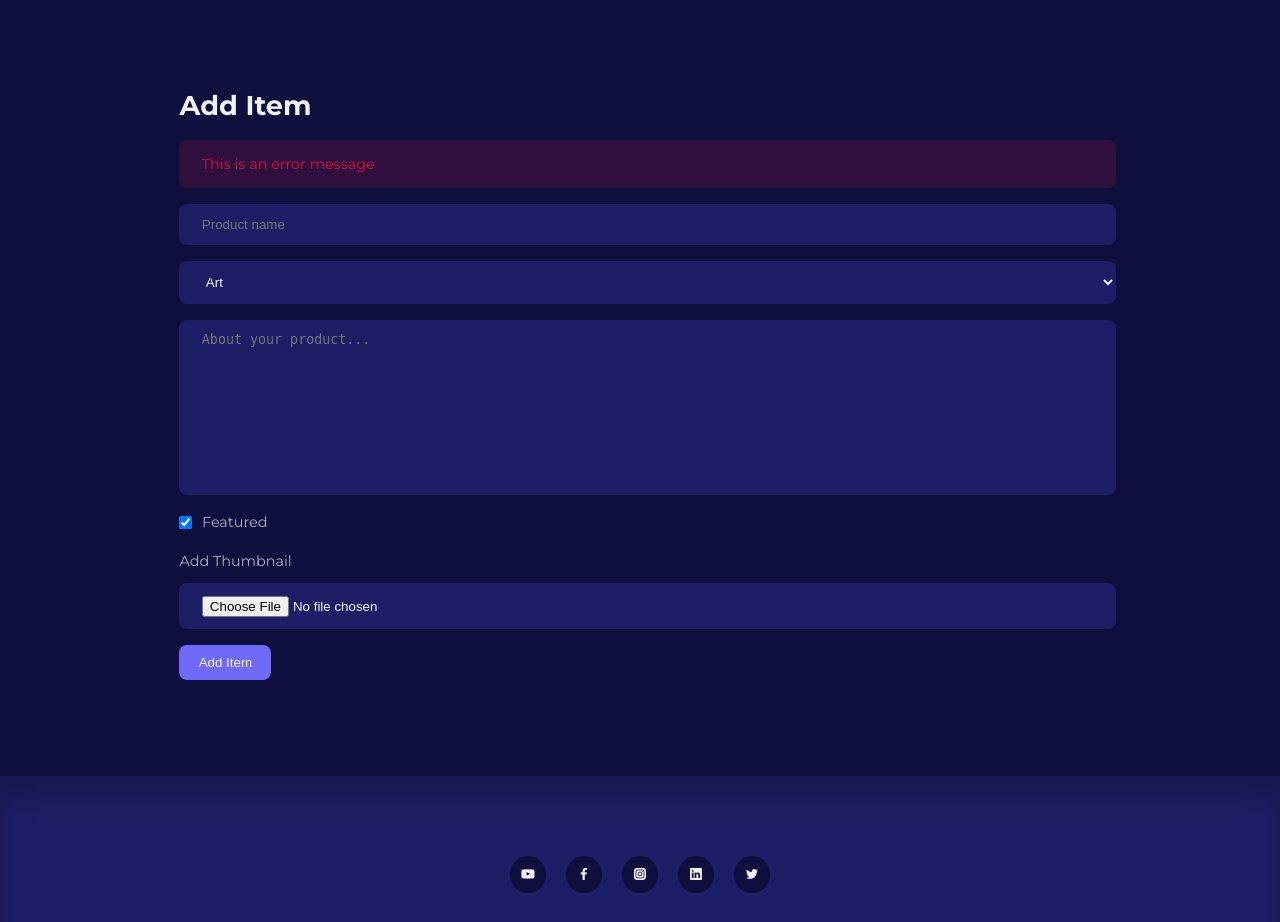
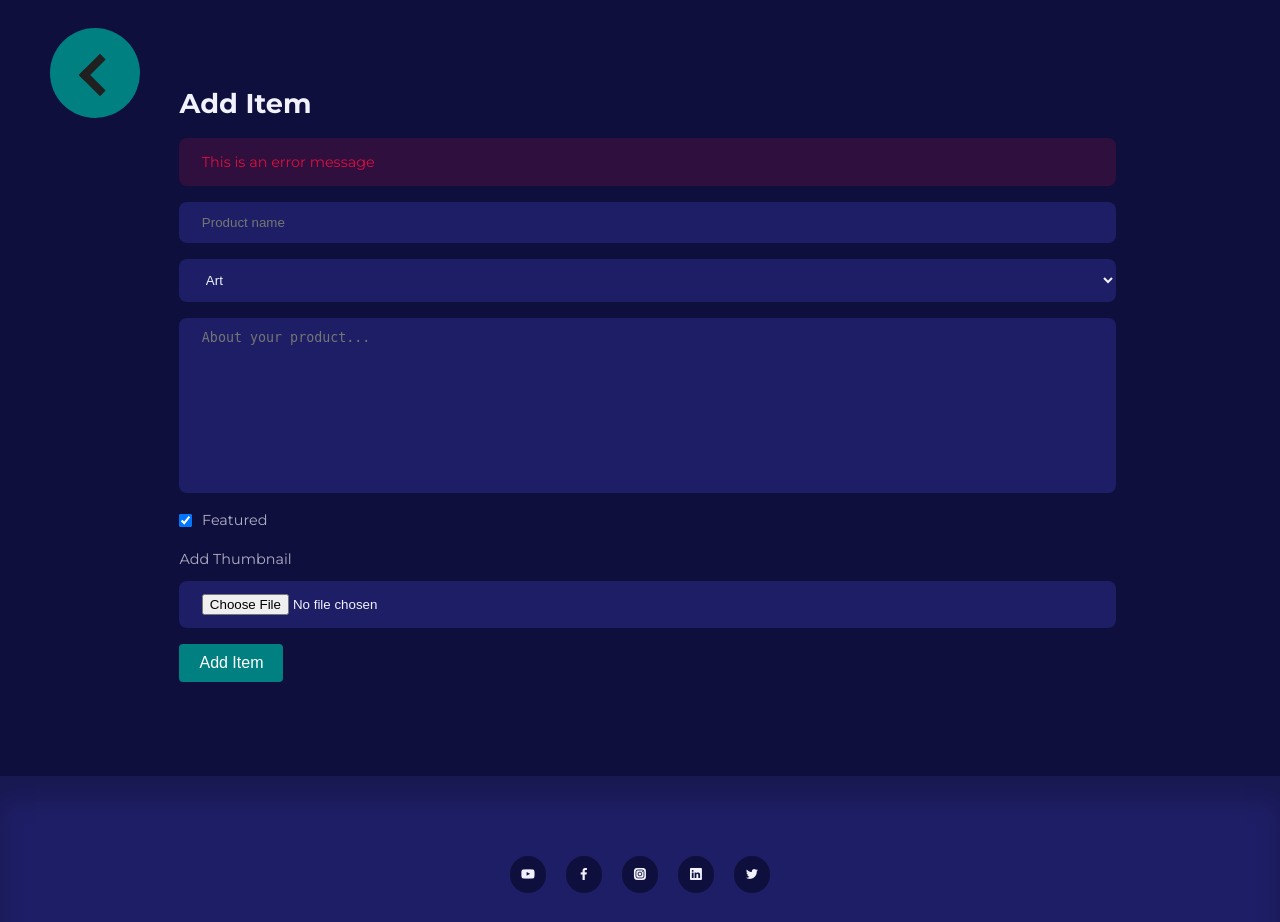
Before and after one commit to kyisinle/Pen-Ur-Blog, a PHP site: page /add-item.html in a window 1280 px wide. Shown: the part 72-994 px from the top of the page. Run offline with PHP 8.4, Linux system fonts and the light colour scheme.

Commit message:
style.css

```diff
--- a/blog/style.css
+++ b/blog/style.css
@@ -12,19 +12,17 @@
     --color-gray-200: rgba(242, 242, 254, 0.7);
     --color-white: #f2f2fe;
     --color-bg: #0f0f3e;
-
     --transition: all 300ms ease;
-
     --container-width-lg: 74%;
     --container-width-md: 88%;
     --form-width: 40%;
-
     --card-border-radius-1: 0.3rem;
     --card-border-radius-2: 0.5rem;
     --card-border-radius-3: 0.8rem;
     --card-border-radius-4: 2rem;
     --card-border-radius-5: 5rem;
 }
+
 
 /* ==============================  GENERAL ========================== */
 
@@ -59,7 +57,11 @@ section {
     width: 100vw;
 }
 
-h1,h2,h3,h4,h5 {
+h1,
+h2,
+h3,
+h4,
+h5 {
     color: var(--color-white);
     line-height: 1.3;
 }
@@ -83,7 +85,7 @@ h4 {
     font-size: 1rem;
 }
 
-a{
+a {
     color: var(--color-white);
     transition: var(--transition);
 }
@@ -94,6 +96,7 @@ img {
     object-fit: cover;
 }
 
+
 /* ==============================  NAV ========================== */
 
 nav {
@@ -103,11 +106,11 @@ nav {
     position: fixed;
     top: 0;
     z-index: 10;
-    box-shadow: 0 1rem 1rem rgba(0, 0, 0, 0,2);
+    box-shadow: 0 1rem 1rem rgba(0, 0, 0, 0, 2);
 }
 
 nav button {
-    display:none;
+    display: none;
 }
 
 .nav__container {
@@ -153,7 +156,7 @@ nav button {
     transition: var(--transition);
 }
 
-.nav__profile:hover > ul {
+.nav__profile:hover>ul {
     visibility: visible;
     opacity: 1;
 }
@@ -165,10 +168,11 @@ nav button {
     width: 100%;
 }
 
-.nav__profile ul li a:last-child(){
+.nav__profile ul li a:last-child() {
     background: var(--color-red);
     color: var(--color-bg);
 }
+
 
 /* ======== Category Button */
 
@@ -186,6 +190,7 @@ nav button {
 .category__button:hover {
     color: var(--color-white);
 }
+
 
 /* =============== General post */
 
@@ -214,6 +219,7 @@ nav button {
     overflow: hidden;
 }
 
+
 /* =============== Featured */
 
 .featured {
@@ -230,6 +236,7 @@ nav button {
     height: fit-content;
 }
 
+
 /* ======= Posts */
 
 .posts__container {
@@ -238,6 +245,7 @@ nav button {
     gap: 5rem;
     margin-bottom: 5rem;
 }
+
 
 /* ======= Category buttons */
 
@@ -253,6 +261,7 @@ nav button {
     grid-template-columns: repeat(3, 1fr);
     gap: 1rem;
 }
+
 
 /* ======= Buy It button */
 
@@ -335,11 +344,11 @@ footer ul a:hover {
     margin-top: 4rem;
 }
 
+
 /* ======= Search */
 
 .search__bar {
     margin-top: 7rem;
-
 }
 
 .search__bar-container {
@@ -356,7 +365,7 @@ footer ul a:hover {
     color: var(--color-gray-300);
 }
 
-.search__bar-container > div {
+.search__bar-container>div {
     width: 100%;
     display: flex;
     align-items: center;
@@ -371,8 +380,8 @@ footer ul a:hover {
 
 .search__bar input::placeholder {
     color: var(--color-gray-300);
+}
 
-}
 
 /* ======= Button */
 
@@ -401,8 +410,8 @@ footer ul a:hover {
     color: var(--color-bg);
 }
 
+
 /* ======= SINGLE POST */
-
 
 .singlepost {
     margin: 6rem 0 2rem;
@@ -423,6 +432,7 @@ footer ul a:hover {
     line-height: 1.7;
 }
 
+
 /* ======= CATEGORY POST */
 
 .category__title {
@@ -431,8 +441,8 @@ footer ul a:hover {
     background: var(--color-gray-900);
     display: grid;
     place-items: center;
+}
 
-}
 
 /* ======= EMPTY PAGES */
 
@@ -442,7 +452,9 @@ footer ul a:hover {
     place-content: center;
 }
 
+
 /* ======= GENERAL FORMS */
+
 .form__section {
     display: grid;
     place-items: center;
@@ -486,7 +498,9 @@ form {
     align-items: center;
 }
 
-input, textarea, select {
+input,
+textarea,
+select {
     padding: 0.8rem 1.4rem;
     background-color: var(--color-gray-900);
     border-radius: var(--card-border-radius-2);
@@ -502,6 +516,7 @@ input, textarea, select {
 .form__section small {
     color: var(--color-primary);
 }
+
 
 /* ======= Dashboard */
 
@@ -573,6 +588,8 @@ input, textarea, select {
     cursor: default;
     transition: var(--transition);
 }
+
+
 /* ======= Media Queries (Medium Devices) */
 
 @media screen and (max-width: 1024px) {
@@ -589,7 +606,6 @@ input, textarea, select {
     h5 {
         font-size: 0.8rem;
     }
-
     /*======== NAV ==========*/
     nav button {
         display: inline-block;
@@ -622,12 +638,11 @@ input, textarea, select {
         align-items: center;
         box-shadow: -2rem 3rem 7rem rgba(0, 0, 0, 0.7);
         background: var(--color-gray-900);
-        border-top:  solid var(--color-gray-900) solid var(--color-bg);
+        border-top: solid var(--color-gray-900) solid var(--color-bg);
         animation: animateDropdown 400ms 0s ease forwards;
         opacity: 0;
         transform-origin: top;
     }
-
     .nav__items li:nth-child(2) {
         animation-delay: 200ms;
     }
@@ -640,9 +655,7 @@ input, textarea, select {
     .nav__items li:nth-child(5) {
         animation-delay: 800ms;
     }
-
     /* nav dropdown animation */
-
     @keyframes animateDropdown {
         0% {
             transform: rotateX(90deg);
@@ -651,7 +664,6 @@ input, textarea, select {
             transform: rotateX(0deg);
             opacity: 1;
         }
-
     }
     .nav__items li a {
         border-radius: 0;
@@ -684,50 +696,42 @@ input, textarea, select {
         grid-template-columns: 1fr 1fr;
         gap: 3rem;
     }
-
     /*==========BLOG======*/
     .search__bar-container {
         width: 60%;
     }
-
     /*==========GENERAL FORM======*/
     .form__section-container {
         padding: 3rem;
     }
-
     /*========== DASHBOARD======*/
-
     .dashboard__container {
         grid-template-columns: 4.3rem auto;
         padding: 0;
         background: transparent;
     }
-
     .dashboard aside h5 {
         display: none;
     }
-
     .dashboard main table thead {
         display: none;
     }
-
     .dashboard main table tr {
         display: flex;
         flex-direction: column;
     }
-
-    .dashboard main table tr:nth-child(even){
+    .dashboard main table tr:nth-child(even) {
         background: var(--color-gray-900);
     }
-
     .dashboard main table tr:hover td {
         background: transparent;
     }
-
 }
 
+
 /*====== Media Queries (small devices)==*/
-@media screen and (max-width: 600px){
+
+@media screen and (max-width: 600px) {
     section {
         margin-top: 2rem;
     }
@@ -752,42 +756,33 @@ input, textarea, select {
         text-align: center;
         gap: 2rem;
     }
-
     /*==========BLOG======*/
     .search__bar-container {
         width: var(--container-width-md);
     }
-
     /*==========Single Post======*/
     .singlepost__container {
         background-color: transparent;
         padding: 0;
     }
-
-
     /*==========GENERAL FORM======*/
     .form__section-container {
         padding: 0;
     }
-
     /*==========DASHBOARD======*/
     .dashboard {
         margin-top: 5rem;
     }
-
     .dashboard__container {
         grid-template-columns: 1fr;
         gap: 0;
     }
-
     .dashboard main {
         margin: 0;
     }
-
     .dashboard main h2 {
         margin-top: 1rem;
     }
-
     .dashboard aside {
         position: fixed;
         box-shadow: 2rem 0 4rem rgba(0, 0, 0, 0.4);
@@ -796,7 +791,6 @@ input, textarea, select {
         transition: var(--transition);
         background: var(--color-primary);
     }
-
     .dashboard .sidebar__toggle {
         display: inline-block;
         background: var(--color-primary-variant);
@@ -812,15 +806,12 @@ input, textarea, select {
         cursor: pointer;
         box-shadow: -1rem 0 2rem rgba(0, 0, 0, 0.4);
     }
-
     .dashboard aside a h5 {
         display: inline-block;
     }
-
     #hide__sidebar-btn {
         display: none;
     }
-
 }
 
 .prev_next_btn {
@@ -853,3 +844,105 @@ input, textarea, select {
     color: #cfcfff;
     text-decoration: none;
 }
+
+.comment-box {
+    max-width: 600px;
+    margin: 20px auto;
+    padding: 20px;
+    background-color: #1e1e66;
+    border: 1px solid #1e1e66;
+    border-radius: 5px;
+    font-family: Arial, sans-serif;
+}
+
+.comment-box h3 {
+    margin-bottom: 20px;
+    color: white;
+    font-size: 24px;
+}
+
+.input-group {
+    margin-bottom: 15px;
+}
+
+.input-group label {
+    display: block;
+    margin-bottom: 5px;
+    font-weight: bold;
+    color: white;
+}
+
+.input-group input,
+.input-group textarea {
+    width: 100%;
+    padding: 10px;
+    border: 1px solid #008080;
+    border-radius: 4px;
+    font-size: 16px;
+    box-sizing: border-box;
+}
+
+.input-group input:focus,
+.input-group textarea:focus {
+    border-color: #007bff;
+    outline: none;
+}
+
+button[type="submit"] {
+    background-color: #008080;
+    color: white;
+    padding: 10px 20px;
+    border: none;
+    border-radius: 4px;
+    cursor: pointer;
+    font-size: 16px;
+}
+
+button[type="submit"]:hover {
+    background-color: #0056b3;
+}
+
+
+/*
+.container{
+    height: 100vh;
+    display: flex;
+    justify-content: center;
+    align-items: center;
+}*/
+
+.arr {
+    background: #008080;
+    height: 90px;
+    width: 90px;
+    border-radius: 50%;
+    margin: 15px;
+    transition: 0.4 ease;
+    position: absolute;
+    top: 85px;
+    left: 35px;
+    cursor: pointer;
+}
+
+.arr:hover {
+    box-shadow: 0px 0px 20px 20px black;
+}
+
+.arr div {
+    position: absolute;
+    height: 30px;
+    width: 30px;
+    border-top: 8px solid #202020;
+    border-left: 8px solid #202020;
+    transform: rotate(45deg);
+    left: 27.5px;
+    top: 35px;
+}
+
+.left {
+    transform: rotate(-90deg);
+}
+
+.right {
+    transform: rotate(90deg);
+}
```
Lines whose indentation alone changed are shown as unchanged.
